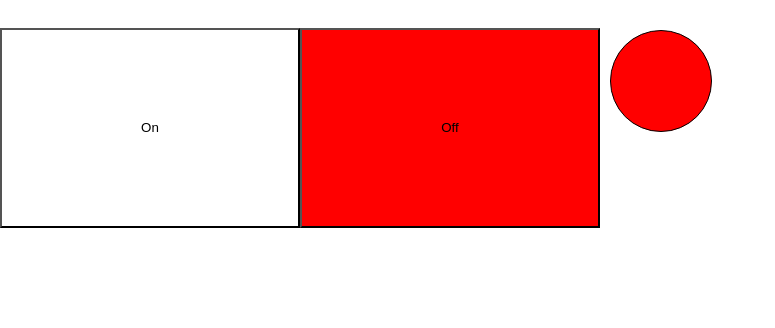
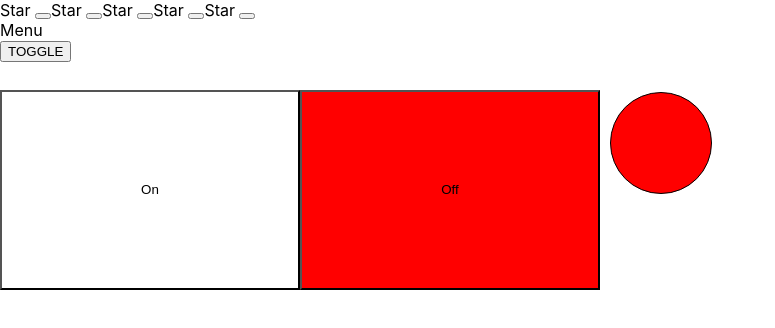
Before and after one commit to talerqa/typescript, a React (Create React App) app: page / in a window 1280 px wide. Shown: the top 328 px of the page, without its empty margins (0-775 px from the left). Built offline with nearby package versions, Linux system fonts and the light colour scheme.

Commit message:
add buttons for rating

```diff
--- a/src/App.tsx
+++ b/src/App.tsx
@@ -1,8 +1,8 @@
 import React from 'react';
 import './App.css';
-import Rating from './components/rating/Rating';
-import Accordion from './components/accordion/Accordion';
 import {OnOff} from './components/btn/Btn';
+import {UncontroleAccordion} from './components/accordion/UncotroleAccordion';
+import RatingBtn from './components/rating/RatingBtn';
 
 function App() {
   return (
@@ -14,9 +14,11 @@ function App() {
       {/*<Rating value={3}/>*/}
       {/*<Rating value={4}/>*/}
       {/*<Rating value={5}/>*/}
+      <RatingBtn/>
       {/*<Accordion titleValue={'Menu'} collapsed={true}/>*/}
       {/*<Accordion titleValue={'Users'} collapsed={false}/>*/}
       {/*<Btn/>*/}
+      < UncontroleAccordion titleValue={'Menu'}/>
       <OnOff/>
     </div>
   )
--- /dev/null
+++ b/src/components/accordion/UncotroleAccordion.tsx
@@ -0,0 +1,53 @@
+import React, {useState} from 'react';
+
+type UncontroleAccordionType = {
+  titleValue: string
+}
+type AccordionTitlePropsType = {
+  title: string
+}
+export const UncontroleAccordion = (props: UncontroleAccordionType) => {
+
+  const [value, setValue] = useState<boolean>(false)
+
+  return (
+    <div>
+      <AccordionTitle title={props.titleValue}/>
+      <AccordionBody/>
+      {/*{true && <AccordionBody/>}*/}
+    </div>
+  );
+
+
+  function AccordionTitle(props: AccordionTitlePropsType) {
+    console.log('AccordionTitle rendered')
+    return (
+      <div>
+        {props.title}
+      </div>
+    )
+  }
+
+  function AccordionBody() {
+    console.log('AccordionBody rendered')
+    return (
+      <div>
+        <button onClick={() => {
+          setValue(!value)
+          console.log(value)
+        }}> TOGGLE
+        </button>
+        {value
+          ? <div>
+            <ul>
+              <li>1</li>
+              <li>2</li>
+              <li>3</li>
+              <li>4</li>
+            </ul>
+          </div>
+          : <div></div>}
+      </div>
+    )
+  }
+};
--- /dev/null
+++ b/src/components/rating/RatingBtn.tsx
@@ -0,0 +1,48 @@
+import React, {useState} from 'react';
+
+type valueTypeOfStart = 0 | 1 | 2 | 3 | 4 | 5;
+
+function RatingBtn(props: any) {
+  const [value, setValue] = useState<valueTypeOfStart>(0)
+
+  return (<div>
+    <Star selected={value > 0}/>
+    <button onClick={() => {
+      setValue(1)
+    }}></button>
+    <Star selected={value > 1}/>
+    <button onClick={() => {
+      setValue(2)
+    }}></button>
+    <Star selected={value > 2}/>
+    <button onClick={() => {
+      setValue(3)
+    }}></button>
+    <Star selected={value > 3}/>
+    <button onClick={() => {
+      setValue(4)
+    }}></button>
+    <Star selected={value > 4}/>
+    <button onClick={() => {
+      setValue(5)
+    }}></button>
+  </div>)
+}
+
+type StarPropsType = {
+  selected: boolean,
+}
+
+function Star(props: StarPropsType) {
+  if (props.selected === true) {
+    return (
+      <span><b>Star </b></span>
+    )
+  } else {
+    return (
+      <span>Star </span>
+    )
+  }
+}
+
+export default RatingBtn
```
